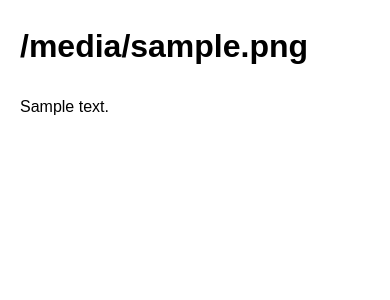
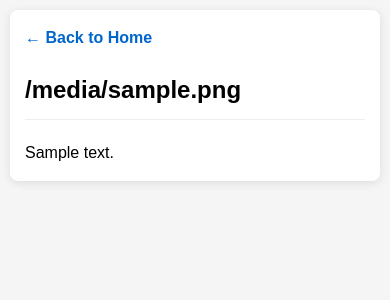
Before and after one commit to Aegeaner/local-servio, a Flask app: template templates/markdown.html in a window 390 px wide. Shown: the top 300 px of the page. Run offline with Flask 3, Linux system fonts and the light colour scheme; the template is opened without the code that fills it: most values are stand-ins (such as "Sample title", 1, 10 or a date in 2020).

Commit message:
feat: add mobile responsiveness and navigation links
- Add viewport meta tags to all templates for mobile scaling.
- Implement responsive CSS for index, media, and markdown views.
- Add 'Back to Home' navigation links for better mobile UX.
- Standardize layout with a centralized container and consistent styling.

```diff
--- a/templates/markdown.html
+++ b/templates/markdown.html
@@ -1,6 +1,7 @@
 <!DOCTYPE html>
 <html>
 <head>
+    <meta name="viewport" content="width=device-width, initial-scale=1.0">
     <title>{{ filename }} - Markdown Viewer</title>
 
     <!-- MathJax Configuration - Complete and Working -->
@@ -31,10 +32,32 @@
             font-family: Arial, sans-serif;
             margin: 20px;
             line-height: 1.6;
+            background-color: #f5f5f5;
+        }
+        .container {
+            max-width: 900px;
+            margin: 0 auto;
+            background: white;
+            padding: 20px;
+            border-radius: 8px;
+            box-shadow: 0 2px 10px rgba(0,0,0,0.1);
+        }
+        .nav {
+            margin-bottom: 20px;
+        }
+        .nav a {
+            text-decoration: none;
+            color: #0066cc;
+            font-weight: bold;
         }
         .content {
-            max-width: 800px;
-            margin: 0 auto;
+            margin-top: 20px;
+        }
+
+        h1 {
+            border-bottom: 1px solid #eee;
+            padding-bottom: 10px;
+            word-wrap: break-word;
         }
 
         /* Base list styling */
@@ -115,12 +138,47 @@
         strong {
             font-weight: bold;
         }
+
+        /* Responsive adjustments */
+        img {
+            max-width: 100%;
+            height: auto;
+        }
+
+        @media (max-width: 600px) {
+            body {
+                margin: 10px;
+            }
+            .container {
+                padding: 15px;
+            }
+            .content {
+                width: 100%;
+                box-sizing: border-box;
+            }
+            h1 {
+                font-size: 1.5em;
+                word-wrap: break-word;
+            }
+            table {
+                display: block;
+                overflow-x: auto;
+            }
+            pre {
+                overflow-x: auto;
+            }
+        }
     </style>
 </head>
 <body>
-    <h1>{{ filename }}</h1>
-    <div class="content">
-        {{ content|safe }}
+    <div class="container">
+        <div class="nav">
+            <a href="{{ url_for('index') }}">← Back to Home</a>
+        </div>
+        <h1>{{ filename }}</h1>
+        <div class="content">
+            {{ content|safe }}
+        </div>
     </div>
 </body>
 </html>
```
Also changed, not shown: templates/index.html (+12 -3 lines), templates/media.html (+27 -1 lines).
